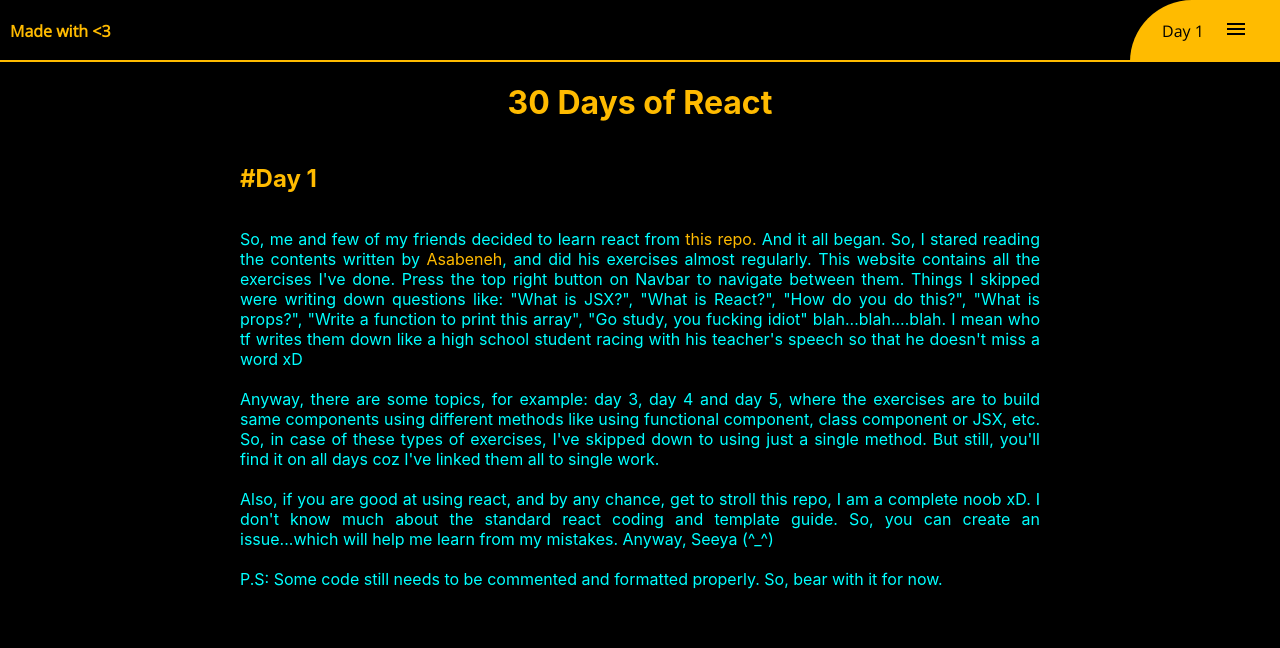
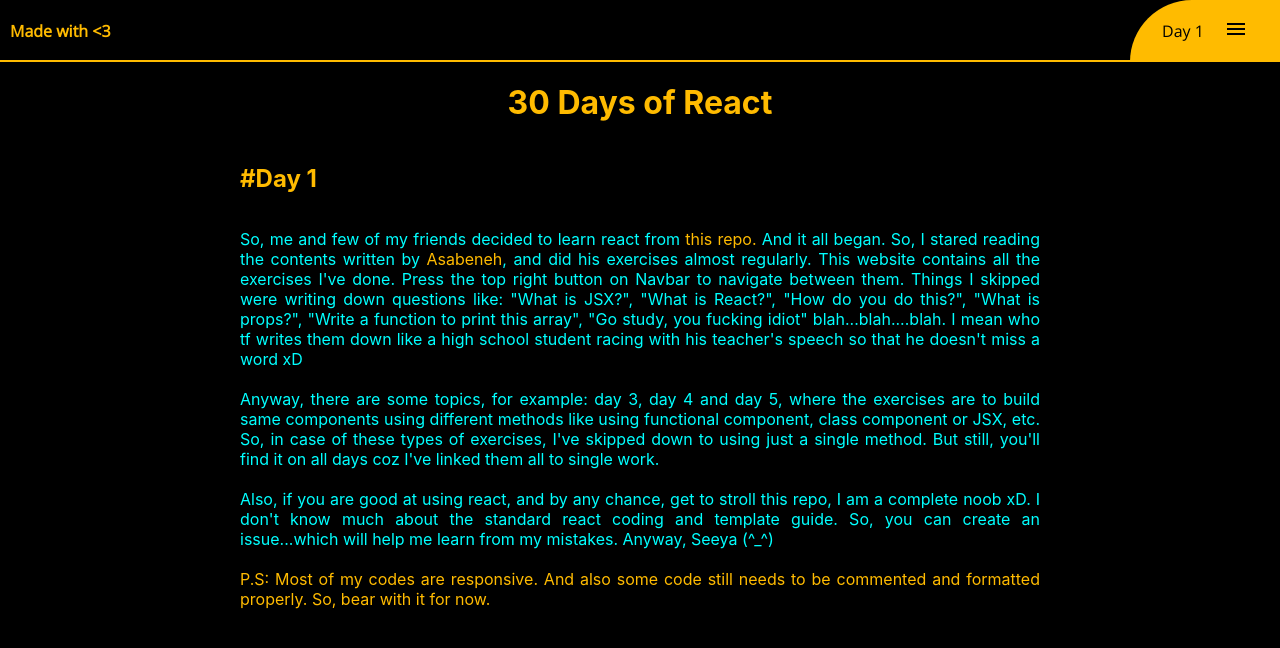
Before and after one commit to suyogxda/30-Days-Of-React, a React (Create React App) app: page / in a window 1280 px wide. Shown: the top 648 px of the page. Built offline with nearby package versions, Linux system fonts and the light colour scheme.

Commit message:
Update descriptions

```diff
--- a/src/components/day_1/DayOne.js
+++ b/src/components/day_1/DayOne.js
@@ -30,8 +30,10 @@
       react coding and template guide. So, you can create an issue...which will
       help me learn from my mistakes. Anyway, Seeya (^_^)
       <br /> <br />
-      P.S: Some code still needs to be commented and formatted properly. So,
-      bear with it for now.
+      <a href="#">
+        P.S: Most of my codes are responsive. And also some code still needs to
+        be commented and formatted properly. So, bear with it for now.
+      </a>
     </span>
   );
   render() {
```
Also changed, not shown: 1 other file (tests, documents, lock files or other folders).
